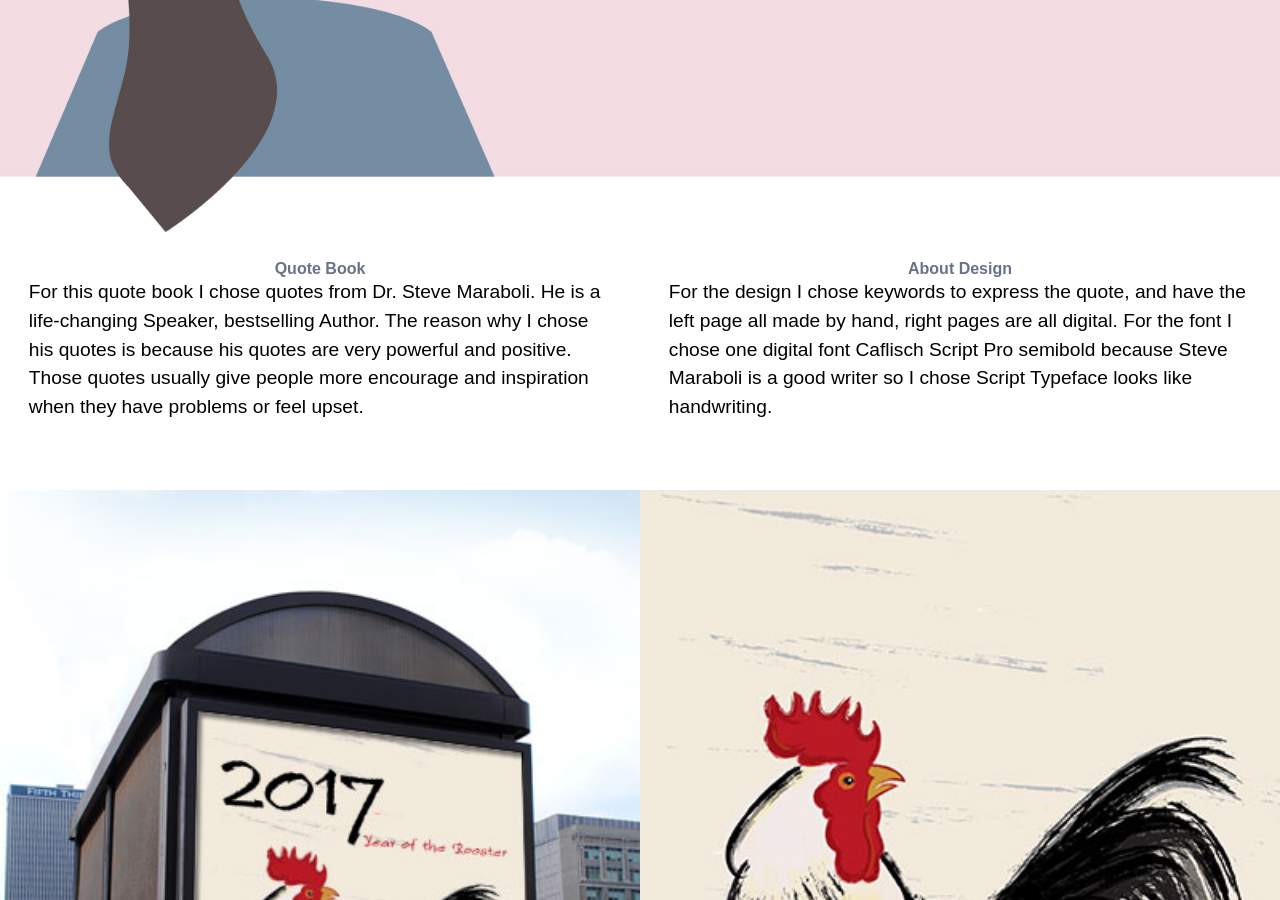
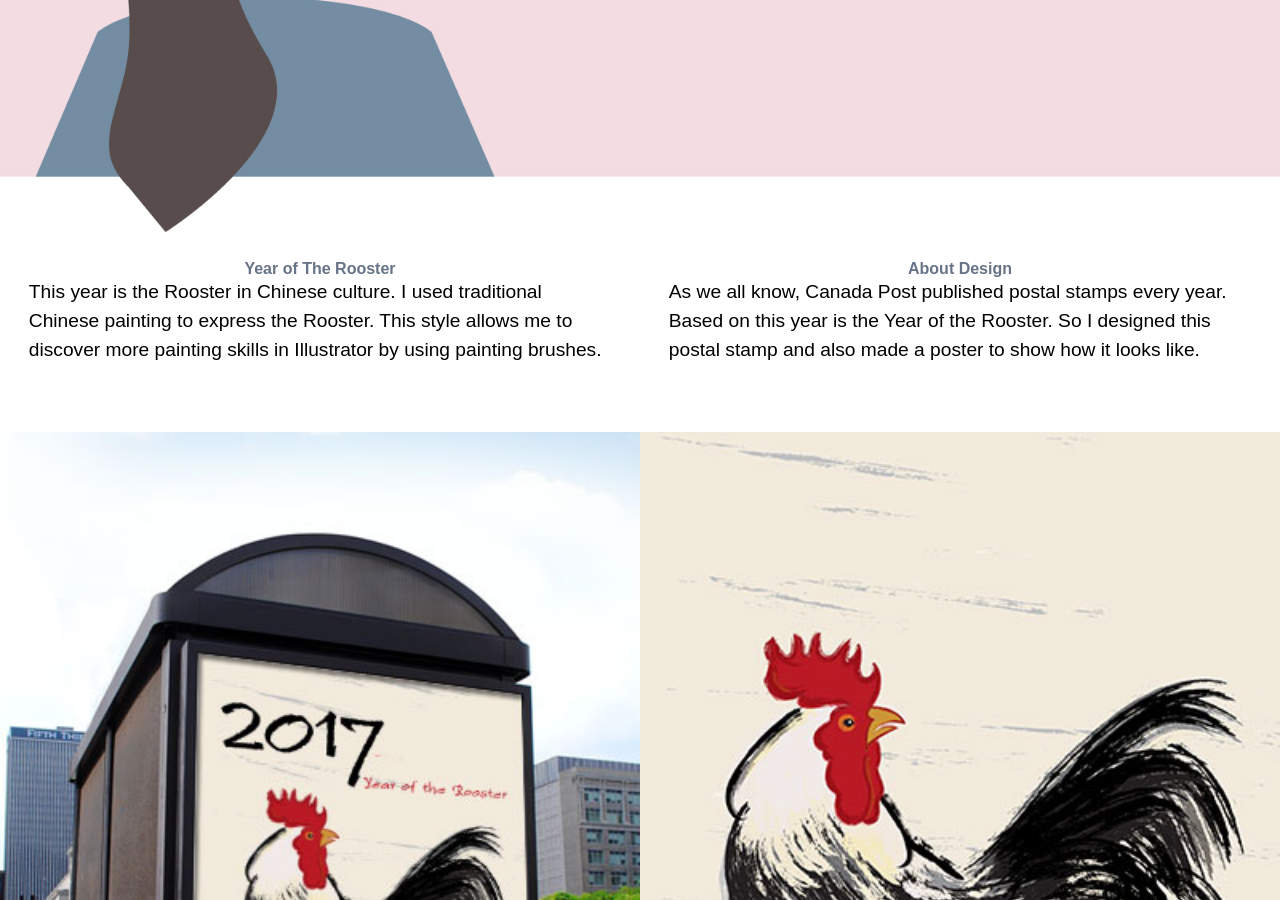
Before and after one commit to xuke918/portfolio-1, a Jekyll site: the page built from portfolio-6.html, in a window 1280 px wide and 900 px high, scrolled down 334 px. Built offline with Jekyll 4.4.1, drawn with Linux system fonts in a browser that asks for light colours; some web fonts are replaced.

Commit message:
Edited text content.

```diff
--- a/portfolio-6.html
+++ b/portfolio-6.html
@@ -5,18 +5,13 @@
 <main>
   <div class="grid">
     <div class="unit xs-1 s-1 m-1-2 l-1-2 pad-t gutter">
-      <h3>Quote Book</h3>
-      <p>For this quote book I chose quotes from Dr. Steve Maraboli. He is a life-changing
-      Speaker, bestselling Author. The reason why I chose his quotes is because his quotes are very
-      powerful and positive. Those quotes usually give people more encourage and inspiration when
-      they have problems or feel upset.</p>
+      <h3>Year of The Rooster</h3>
+      <p>This year is the Rooster in Chinese culture. I used traditional Chinese painting to express the Rooster. This style allows me to discover more painting skills in Illustrator by using painting brushes.</p>
     </div>
 
     <div class="unit xs-1 s-1 m-1-2 l-1-2 pad-t gutter">
       <h3>About Design</h3>
-      <p>For the design I chose keywords to express the quote, and have the left page all made by hand,
-      right pages are all digital. For the font I chose one digital font Caflisch Script Pro semibold
-      because Steve Maraboli is a good writer so I chose Script Typeface looks like handwriting.</p>
+      <p>As we all know, Canada Post published postal stamps every year. Based on this year is the Year of the Rooster. So I designed this postal stamp and also made a poster to show how it looks like.</p>
     </div>
 
     <div class="unit xs-1 s-1 m-1-2 l-1-2 pad-t pad-b">
```
Also changed, not shown: 2 other files.
